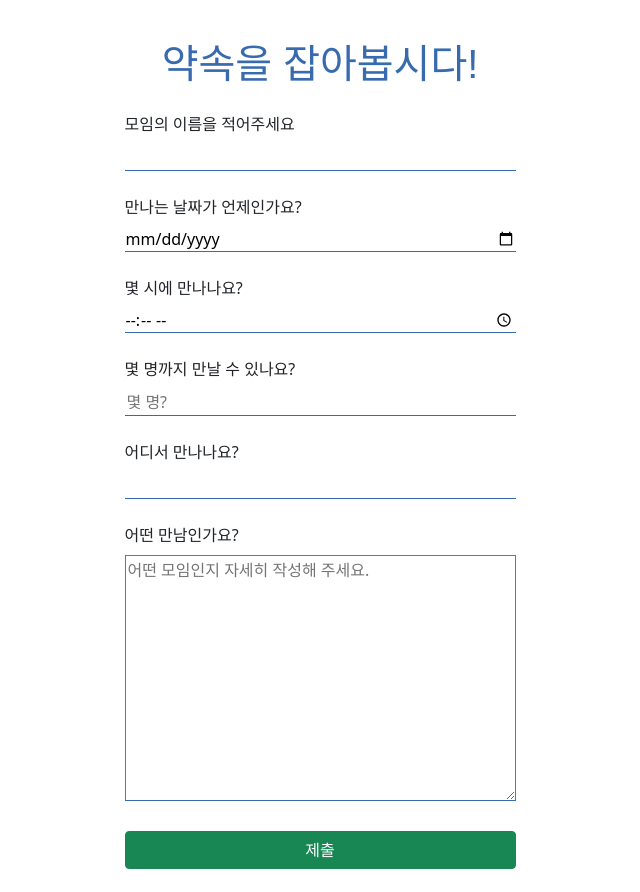
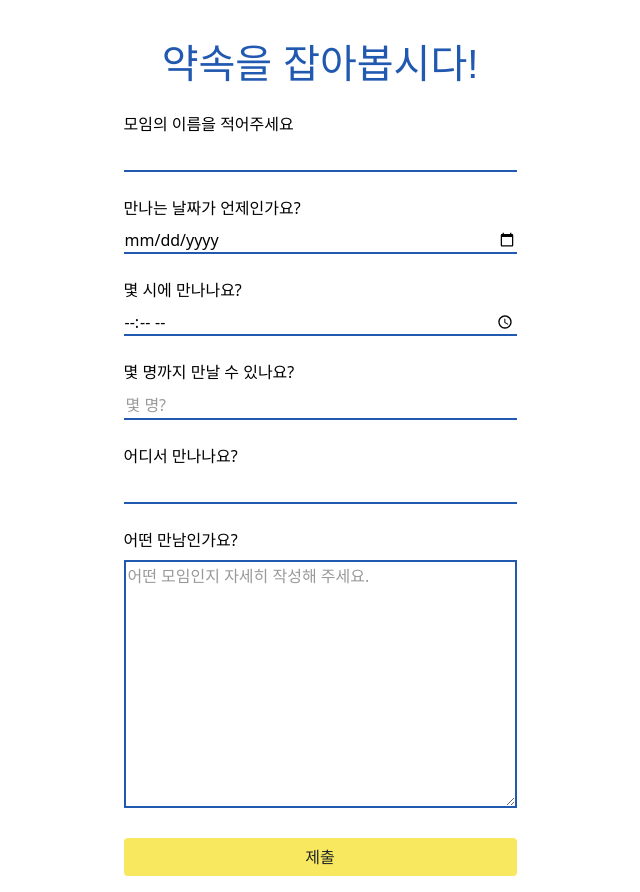
Before and after one commit to djLeeeee/thunderman, a Django app: page /plans/create/ in a window 1280 px wide. Shown: the whole page, without its empty margins (266-906 px from the left). Before the commit the page ends 869 px from the top, so only its background shows below. Run offline with Django 3.2, Linux system fonts and the light colour scheme.

Commit message:
update plan_create.html"

```diff
--- a/plans/forms.py
+++ b/plans/forms.py
@@ -42,7 +42,6 @@ class PlanForm(forms.ModelForm):
             attrs={
                 'placeholder': '몇 명?',
                 'min': 0,
-                'max': 10,
                 'class': box_class,
             }
         )
--- a/plans/static/plans/plan_create.css
+++ b/plans/static/plans/plan_create.css
@@ -1,16 +1,34 @@
 @import url('https://fonts.googleapis.com/css2?family=Ubuntu:ital,wght@0,400;0,700;1,500&display=swap');
 
 h1 {
-  color: #376BAE;
+  color: #2159B0;
   font-family: 'Jua', sans-serif;
+}
+
+
+label {
+  color: black;
 }
 
 input {
   border: 0;
-  border-bottom: 1px solid #376BAE;
+  border-bottom: 2px solid #2159B0;
+}
+
+input::placeholder {
+  color: gray;
+  opacity: 0.8;
 }
 
 textarea {
-  border: 1;
-  border-bottom: 1px solid #376BAE;
+  border: 2px solid #2159B0;
 }
+
+textarea::placeholder {
+  color: gray;
+  opacity: 0.8;
+}
+
+button {
+  background-color: #F7E85F !important;
+}
--- a/plans/templates/plans/plan_create.html
+++ b/plans/templates/plans/plan_create.html
@@ -21,7 +21,7 @@
       <p>{{ form.place }}</p>
       <label for="id_title">어떤 만남인가요?</label>
       <p>{{ form.description }}</p>
-      <button type="submit" class="btn btn-success">제출</button>
+      <button type="submit" class="btn">제출</button>
     </form>
   </div>
 {% endblock content %}
```
